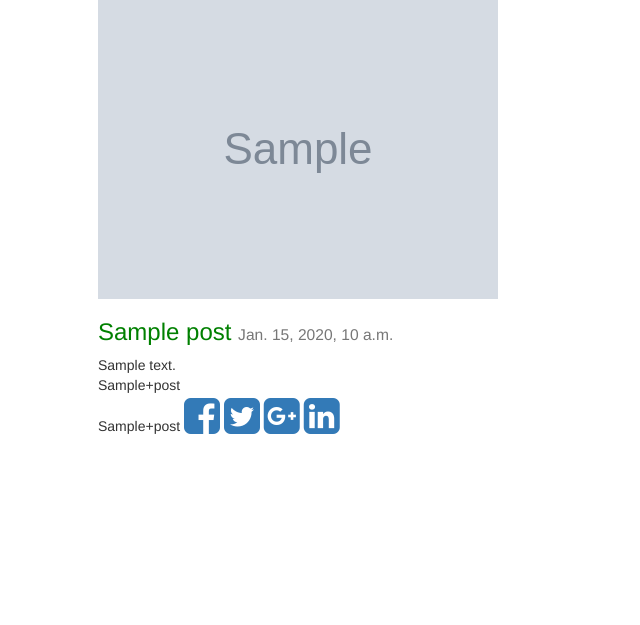
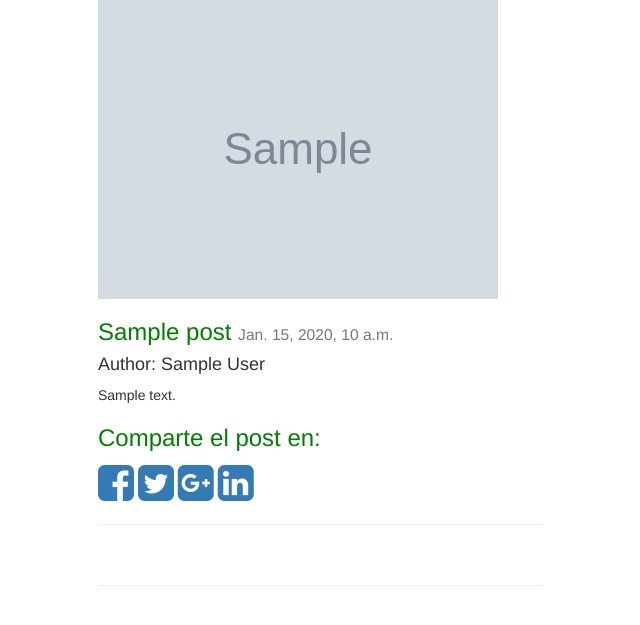
Before and after one commit to Izaark/Blog, a Django app: a page that uses blog/templates/base.html in a window 1280 px wide. Shown: the part 73-698 px from the top of the page, without its empty margins (367-1007 px from the left). Run offline with Django 3.2, Linux system fonts and the light colour scheme; tables that the repository leaves empty hold one stand-in row (values such as "Sample post"); grey boxes marked "Sample" are stand-in pictures; some libraries are stand-ins or nearby versions.

Commit message:
Facebook SDK, Draft

```diff
--- a/blog/Posts/forms.py
+++ b/blog/Posts/forms.py
@@ -7,4 +7,6 @@ class PostForm(forms.ModelForm):
         fields = [
         	'title',
         	'content',
-        	'image',]
+        	'image',
+        	'draft',
+        	'publish']
--- a/blog/Posts/models.py
+++ b/blog/Posts/models.py
@@ -2,6 +2,7 @@ from django.db import models
 from django.core.urlresolvers import reverse_lazy
 from django.db.models.signals import pre_save
 from django.utils.text import slugify
+from django.conf import settings
 
 def upload_location(instance, filename):
 	return '%s/%s' %(instance.id, filename)
@@ -18,6 +19,10 @@ class Post(models.Model):
 	content = models.TextField()
 	timestamp = models.DateTimeField(auto_now_add=True, auto_now=False)
 	update = models.DateTimeField(auto_now_add=False, auto_now=True)
+	draft = models.BooleanField(default=False)
+	publish = models.DateTimeField(auto_now_add=False, auto_now=False,null=True)
+
+	user = models.ForeignKey(settings.AUTH_USER_MODEL, default=1)
 
 
 	class Meta:
--- a/blog/Posts/views.py
+++ b/blog/Posts/views.py
@@ -14,6 +14,7 @@ def post_create(request):
 	if form.is_valid():
 		instance = form.save(commit=False)
 		form.cleaned_data.get("title")
+		instance.user = request.user
 		instance.save()
 		messages.success(request, 'Se creo correctamente')
 		return HttpResponseRedirect(instance.get_absolute_url())
--- a/blog/templates/base.html
+++ b/blog/templates/base.html
@@ -45,12 +45,22 @@
   </div>
 </div>
 <body>
-	{% include "messages_display.html" %}
-	<div class="container">
-		{% block content %}
 
-		{% endblock content %}
-	</div>
+<div id="fb-root"></div>
+<script>(function(d, s, id) {
+  var js, fjs = d.getElementsByTagName(s)[0];
+  if (d.getElementById(id)) return;
+  js = d.createElement(s); js.id = id;
+  js.src = "//connect.facebook.net/es_LA/sdk.js#xfbml=1&version=v2.9&appId=398599473860653";
+  fjs.parentNode.insertBefore(js, fjs);
+}(document, 'script', 'facebook-jssdk'));</script>
+<div id="fb-root"></div>
+
+{% include "messages_display.html" %}
+<div class="container">
+	{% block content %}
+	{% endblock content %}
+</div>
 
 <script src="https://maxcdn.bootstrapcdn.com/bootstrap/3.3.7/js/bootstrap.min.js" integrity="sha384-Tc5IQib027qvyjSMfHjOMaLkfuWVxZxUPnCJA7l2mCWNIpG9mGCD8wGNIcPD7Txa" crossorigin="anonymous">
 </script>
--- a/blog/templates/post_detail.html
+++ b/blog/templates/post_detail.html
@@ -7,12 +7,18 @@
 	{% if instance.image %}
 		<img src="{{ instance.image.url }}" class="img-responsive">
      {% endif %}
-	<h3>{{ title }} <small> {{ instance.timestamp}}</br> </small></h3>
+	<h3>{{ title }} <small>  {% if instance.draft %} <span style="color:blue">Draft</span>{% endif %} {{ instance.timestamp}}</small></h3>
+
+	{% if instance.user.get_full_name %}
+		<h4> Author: {{ instance.user.get_full_name }}</h4>
+	{% else %}
+		<h4> Author: {{ instance.user }}</h4>
+	{% endif %}
+
 	{{ instance.content }}</br>
-	{{ share_string}}<br>
-	{{ instance.title|urlify}}
-
-
+<!--	{{ share_string}}<br>
+	{{ instance.title|urlify}} -->
+		<h3>Comparte el post en: </h3>
 		<a href="https://www.facebook.com/sharer/sharer.php?{{ request.build_absolute_uri }}">
 		<i class="fa fa-facebook-square fa-3x" aria-hidden="true"></i></a>
 
@@ -26,6 +32,11 @@
 		<i class="fa fa-linkedin-square fa-3x" aria-hidden="true"></i>
 		</a>
 
+		<hr><div class="fb-comments" data-href="{{ request.build_absolute_uri}}" data-numposts="5"></div>
+
+		<br><div class="fb-like" data-href="{{ request.build_absolute_uri}}" data-layout="button_count" data-action="like" data-size="large" data-show-faces="true" data-share="false"></div>
+		<hr><div class="fb-follow" data-href="https://www.facebook.com/izaak.the.new" data-layout="standard" data-size="large" data-show-faces="true"></div>
+
 </div>
 
 
```
Also changed, not shown: blog/templates/post_list.html (+8 -1 lines), blog/Posts/migrations/0003_post_user.py (added), blog/Posts/migrations/0004_auto_20170501_2248.py (added), blog/Posts/migrations/0005_auto_20170501_2306.py (added).
